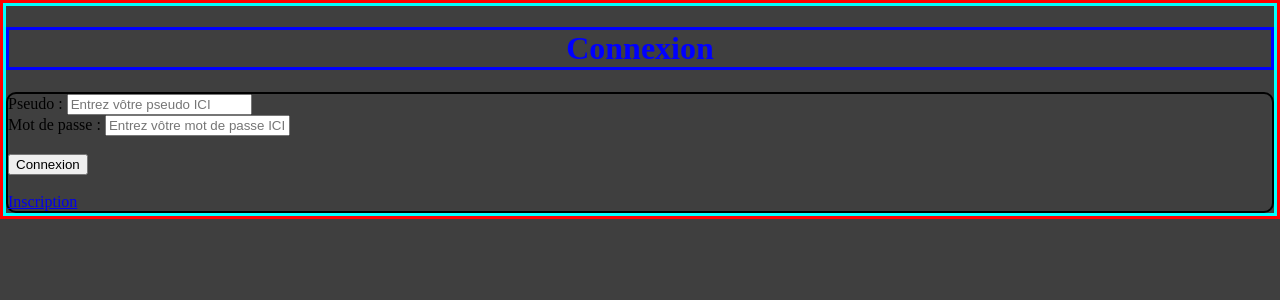
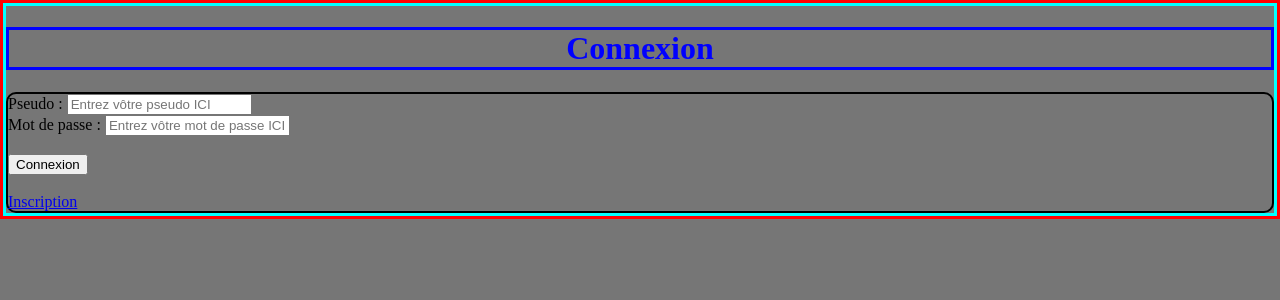
Before and after one commit to sebastienHusLeroyMerlin/liste-projet, a PHP site: page /vue/connexion.php in a window 1280 px wide. Shown: the top 300 px of the page. Run offline with PHP 8.4, Linux system fonts and the light colour scheme.

Commit message:
change for debeug  +  change type text to password

```diff
--- a/testbatiment/index.php
+++ b/testbatiment/index.php
@@ -1,3 +1,3 @@
 <?php
-
+    //unset($_SESSION);
     header('Location:controleur/routeur.php');
--- a/testbatiment/model/traitementAffichageInformation.php
+++ b/testbatiment/model/traitementAffichageInformation.php
@@ -13,7 +13,7 @@
 			));
 
 			$resultatInfoAffichage = $reqInfoAffichage->fetch();
-
+			var_dump($resultatInfoAffichage);
 			$_SESSION['niveauCouveuse'] = $resultatInfoAffichage['couveuse'];
 			$_SESSION['niveauSolarium'] = $resultatInfoAffichage['solarium'];
 
--- a/testbatiment/vue/asset/css/style.css
+++ b/testbatiment/vue/asset/css/style.css
@@ -3,7 +3,7 @@ body
 	margin:0 auto;
 
 	border:solid aqua ;
-	background-color: rgb(63, 63, 63);
+	background-color: rgb(118, 118, 118);
 }
 
 html
--- a/testbatiment/vue/connexion.php
+++ b/testbatiment/vue/connexion.php
@@ -12,7 +12,7 @@
 
 			<label for="pseudo">Pseudo : <label><input type="text" name="pseudo" id="pseudo" placeholder="Entrez vôtre pseudo ICI" title="Entrez vôtre pseudo ICI" /></br>
 
-			<label for="pass">Mot de passe : <label><input type="text" name="pass" id="pass" placeholder="Entrez vôtre mot de passe ICI" title="Entrez vôtre mot de passe ICI" /></br>
+			<label for="pass">Mot de passe : <label><input type="password" name="pass" id="pass" placeholder="Entrez vôtre mot de passe ICI" title="Entrez vôtre mot de passe ICI" /></br>
 
 			</br>
 
```
